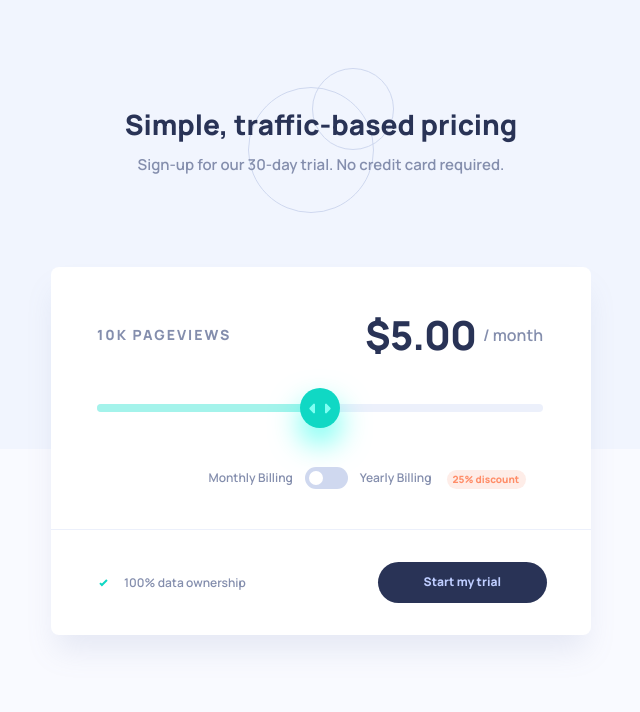
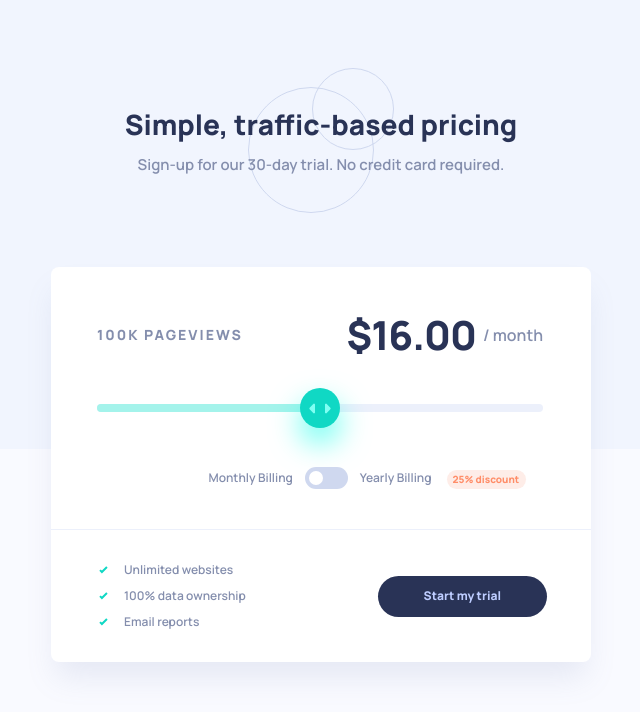
Before and after one commit to HanSeongLee/interative-pricing-component, a Next.js app: page / in a window 1280 px wide. Shown: the top 712 px of the page, without its empty margins (319-959 px from the left). Built offline with nearby package versions, Linux system fonts and the light colour scheme; no server answers.

Commit message:
ADD | Change default value of type

```diff
--- a/components/PricingForm/index.js
+++ b/components/PricingForm/index.js
@@ -7,7 +7,7 @@ import FeatureContainer from "../../containers/FeatureContainer";
 
 const PricingForm = ({ onSubmit, priceTable, yearlyDiscount }) => {
     const { control, handleSubmit, watch } = useForm();
-    const type = Number(watch('type', 0));
+    const type = Number(watch('type', 3));
     const yearlyBilling = watch('yearlyBilling', false);
     const formatter = Intl.NumberFormat('en', { notation: 'compact' });
 
```
